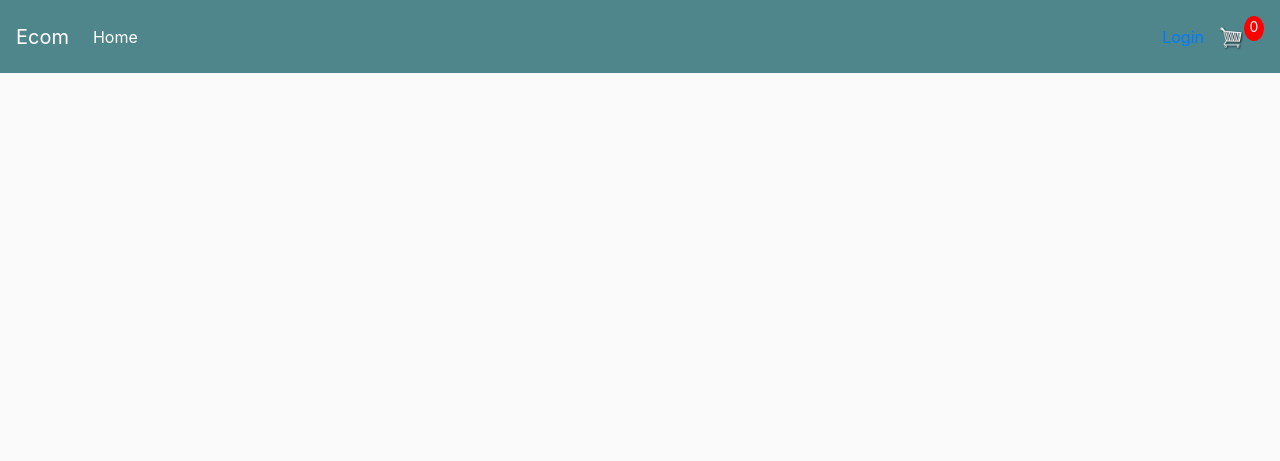
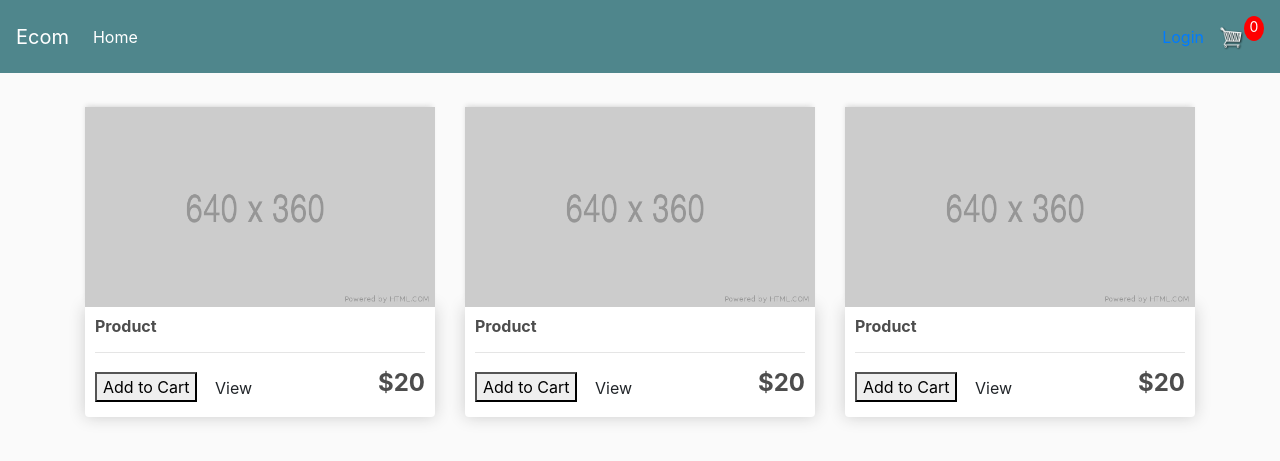
Before and after one commit to yandrisyahru/E-commerce, a Django app: page / in a window 1280 px wide. Shown: the top 461 px of the page. Run offline with Django 3.2, Linux system fonts and the light colour scheme; some libraries are stand-ins or nearby versions.

Commit message:
-Update django

```diff
--- a/Ecommerce/store/templates/store/main.html
+++ b/Ecommerce/store/templates/store/main.html
@@ -37,6 +37,12 @@
   </div>
 </nav>
 
+<div class = "container">
+  <br>
+  {% block content %}
+
+  {% endblock content %}
+</div>
 
 <script src="https://code.jquery.com/jquery-3.4.1.slim.min.js" integrity="sha384-J6qa4849blE2+poT4WnyKhv5vZF5SrPo0iEjwBvKU7imGFAV0wwj1yYfoRSJoZ+n" crossorigin="anonymous"></script>
 
--- a/Ecommerce/store/templates/store/store.html
+++ b/Ecommerce/store/templates/store/store.html
@@ -3,6 +3,44 @@
 {% load static %}
 {% block content %}
 
-<h3>Store</h3>
+<div class = "row">
+    <div class = "col-lg-4">
+        <img class = "thumbnail" src="{% static 'images/placeholder.png' %}">
+        <div class = "box-element product">
+            <h6><strong>Product</strong></h6>
+            <hr>
+
+            <button class = "bin bin-outline-secondary add-btn">Add to Cart</button>
+            <a class = 'btn btn-outline success' href="#">View</a>
+            <h4 style = "display: inline-block; float:right"><strong>$20</strong></h4>
+        </div>
+    </div>
+
+    <div class = "col-lg-4">
+        <img class = "thumbnail" src="{% static 'images/placeholder.png' %}">
+        <div class = "box-element product"">
+        <h6><strong>Product</strong></h6>
+            <hr>
+
+            <button class = "bin bin-outline-secondary add-btn">Add to Cart</button>
+            <a class = 'btn btn-outline success' href="#">View</a>
+            <h4 style = "display: inline-block; float:right"><strong>$20</strong></h4>
+        </div>
+    </div>
+
+     <div class = "col-lg-4">
+         <img class = "thumbnail" src="{% static 'images/placeholder.png' %}">
+        <div class = "box-element product"">
+         <h6><strong>Product</strong></h6>
+            <hr>
+
+            <button class = "bin bin-outline-secondary add-btn">Add to Cart</button>
+            <a class = 'btn btn-outline success' href="#">View</a>
+            <h4 style = "display: inline-block; float:right"><strong>$20</strong></h4>
+        </div>
+    </div>
+
+</div>
+
 
 {% endblock content %}
```
Also changed, not shown: Ecommerce/static/images/placeholder.png (added).
